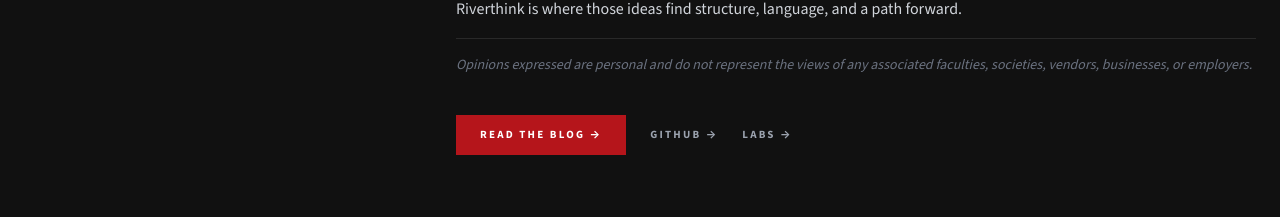
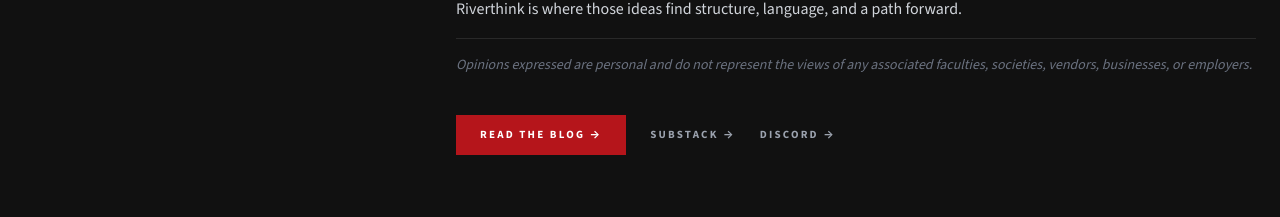
Before and after one commit to wood-pete/riverthink-web, a Next.js app: page /about in a window 1280 px wide. Shown: the part 1756-1973 px from the top of the page. Built offline with nearby package versions, Linux system fonts and the light colour scheme.

Commit message:
Replace GitHub and Labs links with Substack and Discord on about page
Co-Authored-By: Claude Sonnet 4.6 <noreply@anthropic.com>

```diff
--- a/pages/about.jsx
+++ b/pages/about.jsx
@@ -160,20 +160,20 @@ export default function About() {
                   Read the Blog →
                 </Link>
                 <a
-                  href="https://github.com/riverthink?tab=repositories"
+                  href="https://riverthink.substack.com"
                   target="_blank"
                   rel="noopener noreferrer"
                   className="text-[11px] font-bold uppercase tracking-[0.2em] text-gray-400 hover:text-white transition-colors duration-150"
                 >
-                  GitHub →
+                  Substack →
                 </a>
                 <a
-                  href="https://labs.riverthink.com"
+                  href="https://discord.gg/dvFqe2Avv7"
                   target="_blank"
                   rel="noopener noreferrer"
                   className="text-[11px] font-bold uppercase tracking-[0.2em] text-gray-400 hover:text-white transition-colors duration-150"
                 >
-                  Labs →
+                  Discord →
                 </a>
               </div>
             </div>
```
